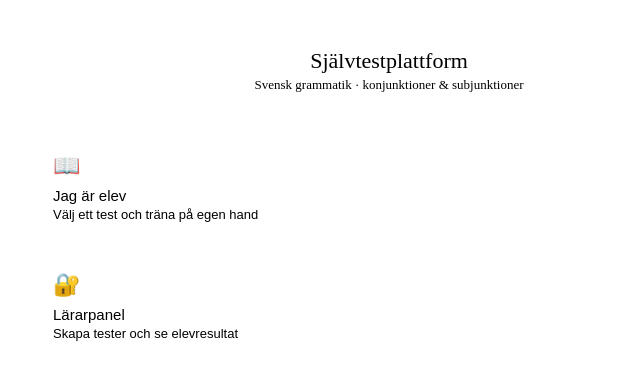
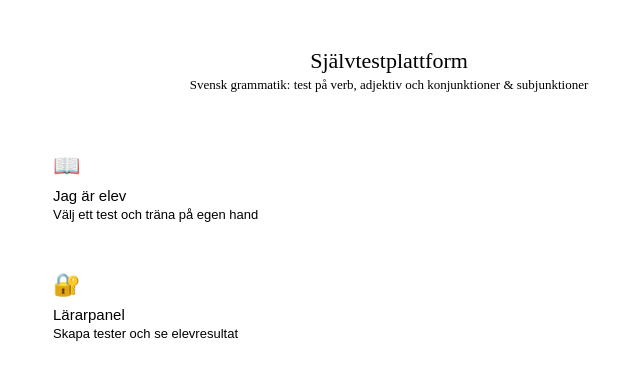
Before and after one commit to Erengisle/grammatiktester, a React (Vite) app: page / in a window 1280 px wide. Shown: the top 380 px of the page, without its empty margins (251-891 px from the left). Built offline with nearby package versions, Linux system fonts and the light colour scheme.

Commit message:
Update App.jsx

```diff
--- a/src/App.jsx
+++ b/src/App.jsx
@@ -94,7 +94,7 @@ function Home({onStudent,onAdmin}){
     <div>
       <div className="logo">
         <div className="logo-title">Självtestplattform</div>
-        <div className="logo-sub">Svensk grammatik · konjunktioner & subjunktioner</div>
+        <div className="logo-sub">Svensk grammatik: test på verb, adjektiv och konjunktioner & subjunktioner</div>
       </div>
       <button className="hcard" onClick={onStudent}>
         <div style={{fontSize:22,marginBottom:8}}>📖</div>
```
